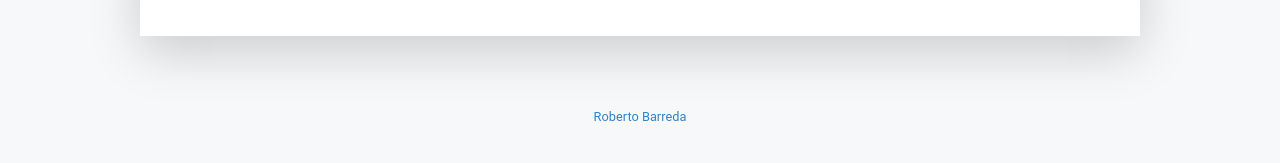
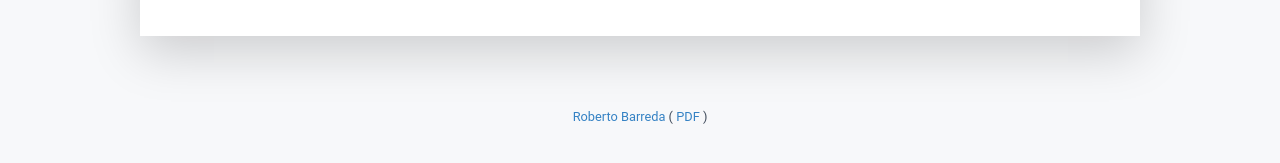
Before and after one commit to robertobarreda/robertobarreda.github.io, a Jekyll site: the page built from index.markdown, in a window 1280 px wide and 900 px high, scrolled down 2557 px. Shown: the part 724-887 px from the top of the window. Built offline with Jekyll 4.4.1, drawn with Linux system fonts in a browser that asks for light colours.

Commit message:
add pdf link

```diff
--- a/_includes/footer.html
+++ b/_includes/footer.html
@@ -1,5 +1,6 @@
 <footer class="footer text-center pt-2 pb-5">
     <small class="copyright">
         <a href="{{ header.website }}" target="_blank">{{ header.author }}</a>
+        <span class="print">( <a href="javascript:window.print()">PDF</a> )</span>
     </small>
 </footer>
```
